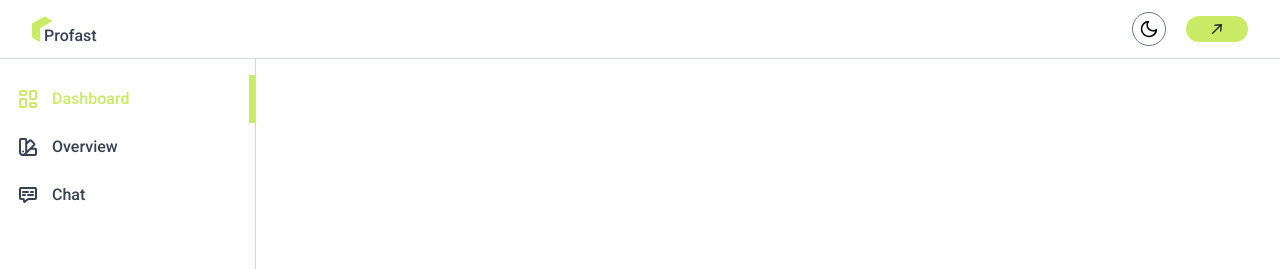
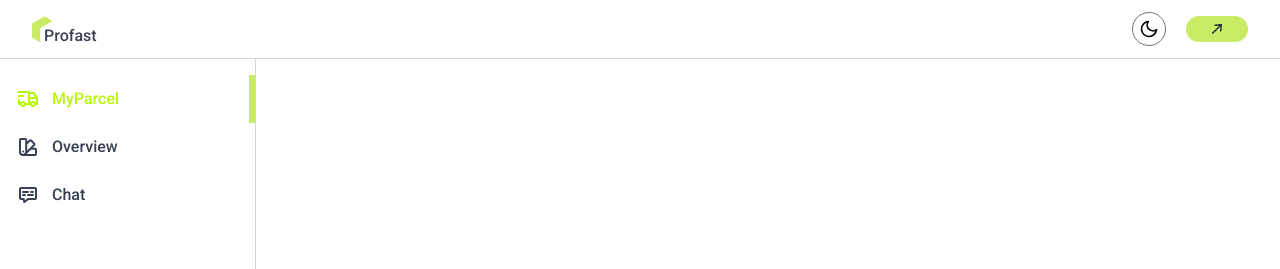
Before and after one commit to Rajibbepary/zap-shift, a React (Vite) app in the folder client/: page /dashboard in a window 1280 px wide. Shown: the top 269 px of the page. Built offline with nearby package versions, Linux system fonts and the light colour scheme; no server answers.

Commit message:
dashboard setup and responsice

```diff
--- a/client/src/layouts/DashboardLayout.jsx
+++ b/client/src/layouts/DashboardLayout.jsx
@@ -2,7 +2,8 @@ import React, { useContext, useState } from 'react';
 import assets from '../assets/assets';
 import { AuthContext } from '../contexts/AuthContexts/AuthContext';
 import ThemeToggleBtn from '../components/ThemeToggleBtn';
-import { Link, useNavigate } from 'react-router-dom';
+import { Link, Outlet, useNavigate } from 'react-router-dom';
+import UserSidebar from '../pages/Dashboard/User/UserSidebar';
 
 const DashboardLayout = () => {
   const [theme, setTheme] = useState(localStorage.getItem('theme') ? localStorage.getItem('theme') : 'light')
@@ -26,33 +27,10 @@ const handleLogOut = () => {
     }
   };
 
-    const dashboardicon = (
-        <svg className="w-6 h-6" aria-hidden="true" xmlns="http://www.w3.org/2000/svg" width="24" height="24" fill="none" viewBox="0 0 24 24">
-            <path stroke="currentColor" strokeLinejoin="round" strokeWidth="2" d="M4 5a1 1 0 0 1 1-1h4a1 1 0 0 1 1 1v2a1 1 0 0 1-1 1H5a1 1 0 0 1-1-1V5Zm16 14a1 1 0 0 1-1 1h-4a1 1 0 0 1-1-1v-2a1 1 0 0 1 1-1h4a1 1 0 0 1 1 1v2ZM4 13a1 1 0 0 1 1-1h4a1 1 0 0 1 1 1v6a1 1 0 0 1-1 1H5a1 1 0 0 1-1-1v-6Zm16-2a1 1 0 0 1-1 1h-4a1 1 0 0 1-1-1V5a1 1 0 0 1 1-1h4a1 1 0 0 1 1 1v6Z" />
-        </svg>
-    );
-
-    const overviewicon = (
-        <svg className="w-6 h-6" aria-hidden="true" xmlns="http://www.w3.org/2000/svg" width="24" height="24" fill="none" viewBox="0 0 24 24">
-            <path stroke="currentColor" strokeLinecap="round" strokeWidth="2" d="M7.111 20A3.111 3.111 0 0 1 4 16.889v-12C4 4.398 4.398 4 4.889 4h4.444a.89.89 0 0 1 .89.889v12A3.111 3.111 0 0 1 7.11 20Zm0 0h12a.889.889 0 0 0 .889-.889v-4.444a.889.889 0 0 0-.889-.89h-4.389a.889.889 0 0 0-.62.253l-3.767 3.665a.933.933 0 0 0-.146.185c-.868 1.433-1.581 1.858-3.078 2.12Zm0-3.556h.009m7.933-10.927 3.143 3.143a.889.889 0 0 1 0 1.257l-7.974 7.974v-8.8l3.574-3.574a.889.889 0 0 1 1.257 0Z" />
-        </svg>
-    );
-
-    const chaticon = (
-        <svg className="w-6 h-6" aria-hidden="true" xmlns="http://www.w3.org/2000/svg" width="24" height="24" fill="none" viewBox="0 0 24 24">
-            <path stroke="currentColor" strokeLinecap="round" strokeLinejoin="round" strokeWidth="2" d="M7 9h5m3 0h2M7 12h2m3 0h5M5 5h14a1 1 0 0 1 1 1v9a1 1 0 0 1-1 1h-6.616a1 1 0 0 0-.67.257l-2.88 2.592A.5.5 0 0 1 8 18.477V17a1 1 0 0 0-1-1H5a1 1 0 0 1-1-1V6a1 1 0 0 1 1-1Z" />
-        </svg>
-    );
-
-    const sidebarLinks = [
-        { name: "Dashboard", path: "/", icon: dashboardicon },
-        { name: "Overview", path: "/overview", icon: overviewicon },
-        { name: "Chat", path: "/chat", icon: chaticon },
-    ];
 
     return (
         <>
-            <div className="flex  bg-white/50 dark:bg-gray-900/70 items-center justify-between px-4 md:px-8 border-b border-gray-300 py-3 transition-all duration-300">
+            <div className="flex bg-white/50 dark:bg-gray-900/70 items-center justify-between px-4 md:px-8 border-b border-gray-300 py-3 transition-all duration-300">
                 <Link to={'/'}>
                  <div className="relative flex">
                 <img src={assets.logo} className="w-5" alt="" />
@@ -77,20 +55,10 @@ const handleLogOut = () => {
         </button>
                 </div>
             </div>
-            <div className="md:w-64 w-16 dark:bg-gray-900/70 border-r h-[550px] text-base dark:border-gray-600 border-gray-300 pt-4 flex flex-col transition-all duration-300">
-                {sidebarLinks.map((item, index) => (
-                    <a href={item.path} key={index}
-                        className={`flex items-center py-3 px-4 gap-3
-                            ${index === 0 ? "border-r-4 md:border-r-[6px] border-[#CAEB66] text-[#CAEB66]"
-                                : "hover:bg-gray-100/90 border-white text-gray-700 dark:text-white"
-                            }`
-                        }
-                    >
-                        {item.icon}
-                        <p className="md:block hidden text-center">{item.name}</p>
-                    </a>
-                ))}
-            </div>
+           <div className='flex'>
+             <UserSidebar/>
+            <Outlet/>
+           </div>
         </>
     );
 };
--- /dev/null
+++ b/client/src/pages/Dashboard/User/MyParsel.jsx
@@ -0,0 +1,11 @@
+
+
+const MyParsel = () => {
+    return (
+        <div>
+            <h1 className="text-amber-600 text-5xl">My Parcel</h1>
+        </div>
+    );
+};
+
+export default MyParsel;
--- /dev/null
+++ b/client/src/pages/Dashboard/User/UserSidebar.jsx
@@ -0,0 +1,47 @@
+
+import { TbTruckDelivery } from "react-icons/tb";
+
+const UserSidebar = () => {
+
+
+    const overviewicon = (
+        <svg className="w-6 h-6" aria-hidden="true" xmlns="http://www.w3.org/2000/svg" width="24" height="24" fill="none" viewBox="0 0 24 24">
+            <path stroke="currentColor" strokeLinecap="round" strokeWidth="2" d="M7.111 20A3.111 3.111 0 0 1 4 16.889v-12C4 4.398 4.398 4 4.889 4h4.444a.89.89 0 0 1 .89.889v12A3.111 3.111 0 0 1 7.11 20Zm0 0h12a.889.889 0 0 0 .889-.889v-4.444a.889.889 0 0 0-.889-.89h-4.389a.889.889 0 0 0-.62.253l-3.767 3.665a.933.933 0 0 0-.146.185c-.868 1.433-1.581 1.858-3.078 2.12Zm0-3.556h.009m7.933-10.927 3.143 3.143a.889.889 0 0 1 0 1.257l-7.974 7.974v-8.8l3.574-3.574a.889.889 0 0 1 1.257 0Z" />
+        </svg>
+    );
+
+    const chaticon = (
+        <svg className="w-6 h-6" aria-hidden="true" xmlns="http://www.w3.org/2000/svg" width="24" height="24" fill="none" viewBox="0 0 24 24">
+            <path stroke="currentColor" strokeLinecap="round" strokeLinejoin="round" strokeWidth="2" d="M7 9h5m3 0h2M7 12h2m3 0h5M5 5h14a1 1 0 0 1 1 1v9a1 1 0 0 1-1 1h-6.616a1 1 0 0 0-.67.257l-2.88 2.592A.5.5 0 0 1 8 18.477V17a1 1 0 0 0-1-1H5a1 1 0 0 1-1-1V6a1 1 0 0 1 1-1Z" />
+        </svg>
+    );
+
+    const sidebarLinks = [
+        { name: "MyParcel", path:"/dashboard/myparcel", icon: <TbTruckDelivery/>},
+        { name: "Overview", path: "/overview", icon: overviewicon },
+        { name: "Chat", path: "/chat", icon: chaticon },
+    ];
+
+    return (
+        <>
+            <div className="md:w-64 w-16 dark:bg-gray-900/70 border-r h-[550px] text-base dark:border-gray-600 border-gray-300 pt-4 flex flex-col transition-all duration-300">
+                 {sidebarLinks.map((item, index) => (
+                     <div to={item.path} key={index}
+                        className={`flex items-center py-3 px-4 gap-3
+                             ${index === 0 ? "border-r-4 md:border-r-[6px] border-[#CAEB66] text-[#b9f603]"
+                                 : "hover:bg-gray-100/90 border-white text-gray-700 dark:text-white" }`
+                                }
+                                >
+                                <span className="text-2xl">{item.icon}</span>
+                                <p className="md:block hidden text-center">{item.name}</p>
+                                </div>
+
+                            ))}
+
+                        </div>
+
+        </>
+    );
+};
+
+export default UserSidebar;
```
Also changed, not shown: client/src/router/router.jsx (+7 -2 lines).
